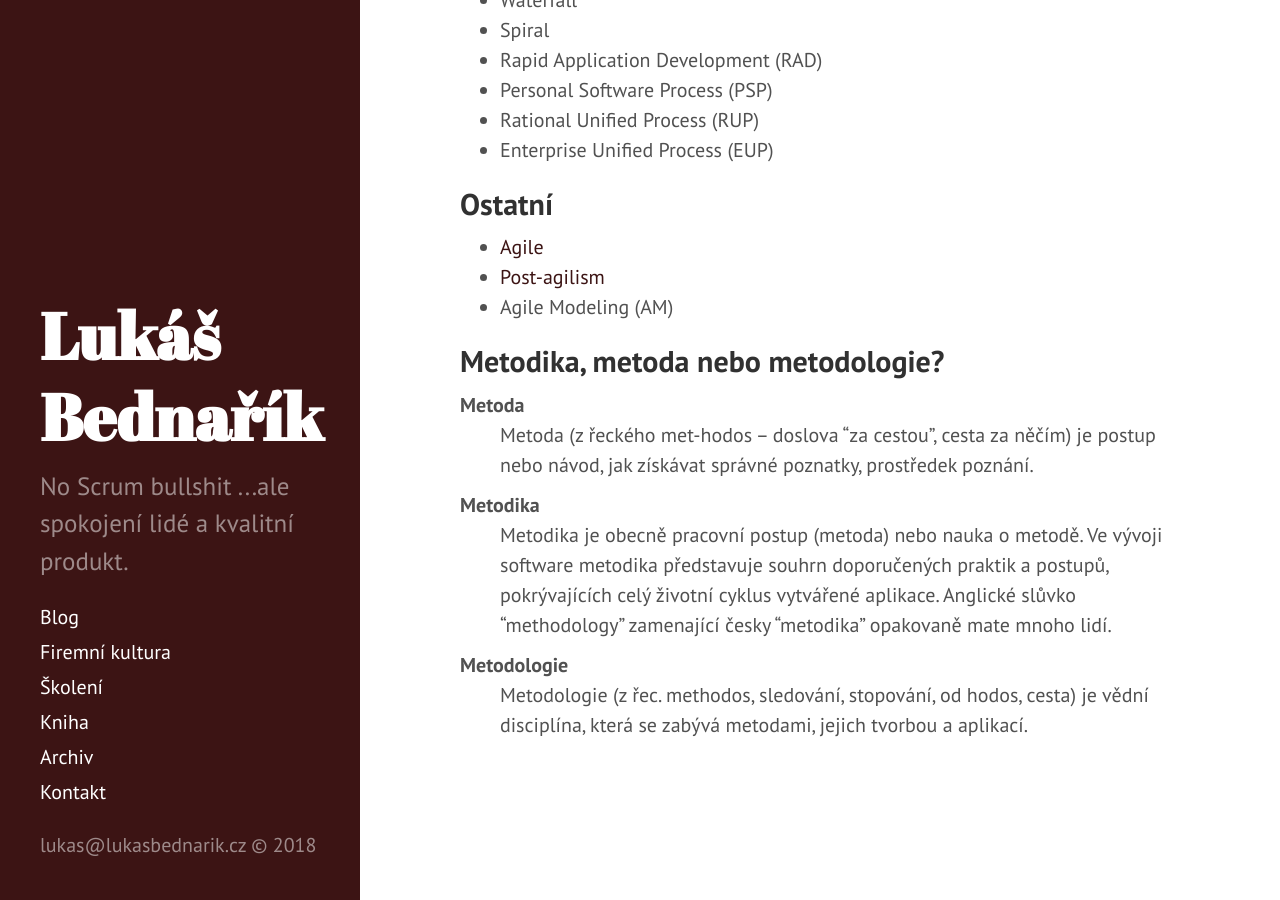
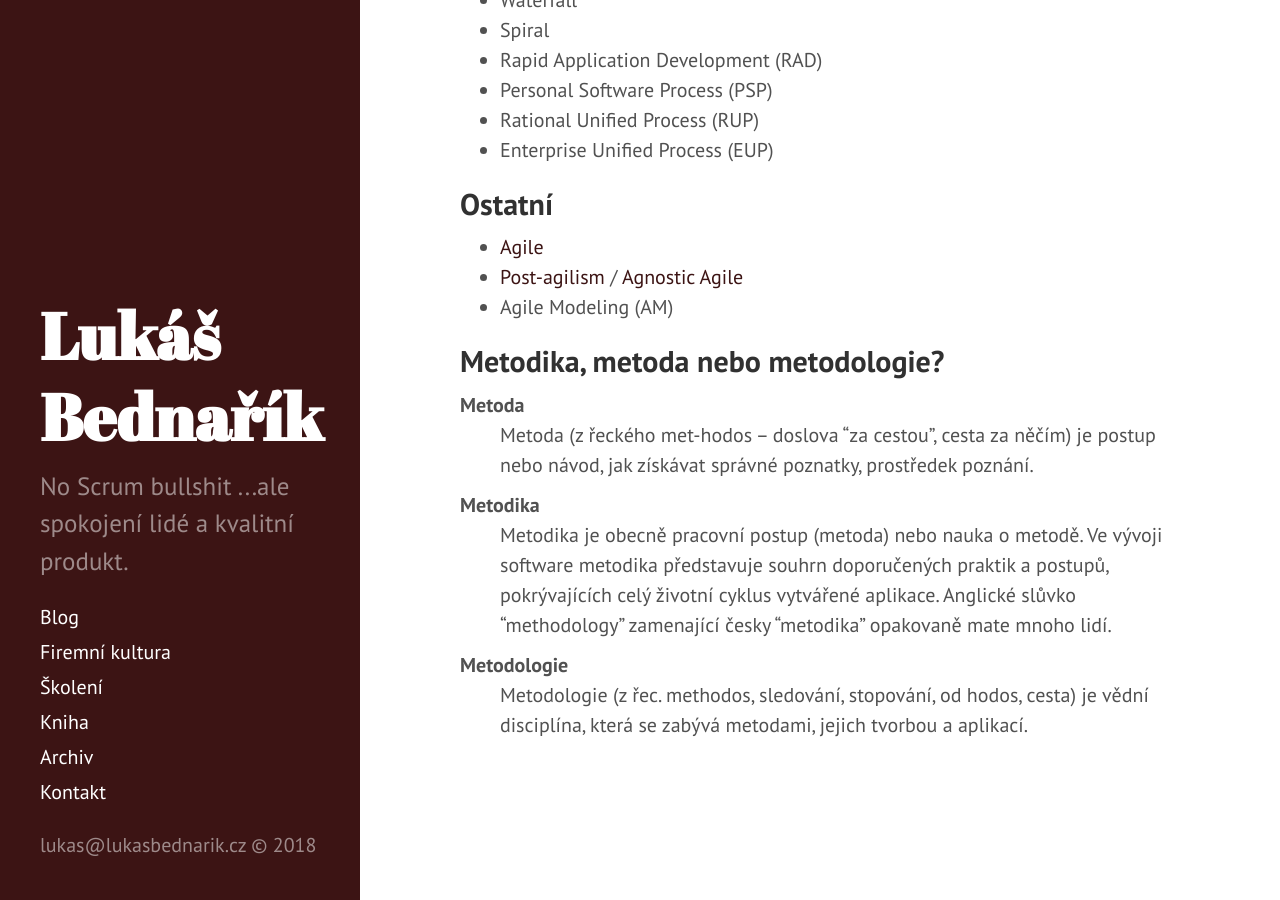
Before and after one commit to lukasbednarik/lukasbednarik.cz, a Jekyll site: the page built from _pages/metodiky.md, in a window 1280 px wide and 900 px high, scrolled down 988 px. Built offline with Jekyll 4.4.1, drawn with Linux system fonts in a browser that asks for light colours.

Commit message:
note about agnostic agile

```diff
--- a/_pages/metodiky.md
+++ b/_pages/metodiky.md
@@ -44,7 +44,7 @@
 ## Ostatní
 
 - [Agile](/agile)
-- [Post-agilism](https://www.skorks.com/2008/10/are-you-actually-a-post-agilist/)
+- [Post-agilism](https://www.skorks.com/2008/10/are-you-actually-a-post-agilist/) / [Agnostic Agile](http://agnosticagile.org/)
 - Agile Modeling (AM)
 
 ## Metodika, metoda nebo metodologie?
```
